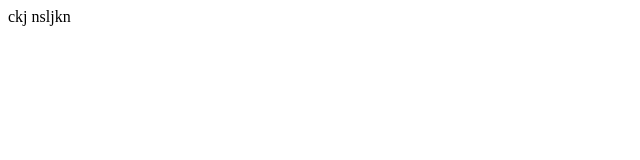
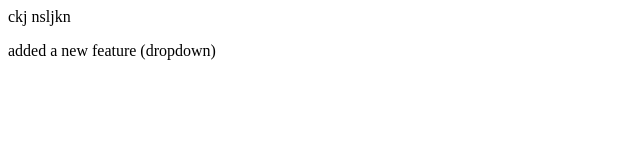
Before and after one commit to srikanthanugu/local-repo, a plain HTML site: page index.html in a window 1280 px wide. Shown: the whole page, without its empty margins (0-640 px from the left). Drawn offline with Linux system fonts and the light colour scheme.

```diff
--- a/index.html
+++ b/index.html
@@ -7,6 +7,6 @@
 </head>
 <body>
     ckj nsljkn
-
+    <p>added a new feature (dropdown)</p>
 </body>
 </html>
```
